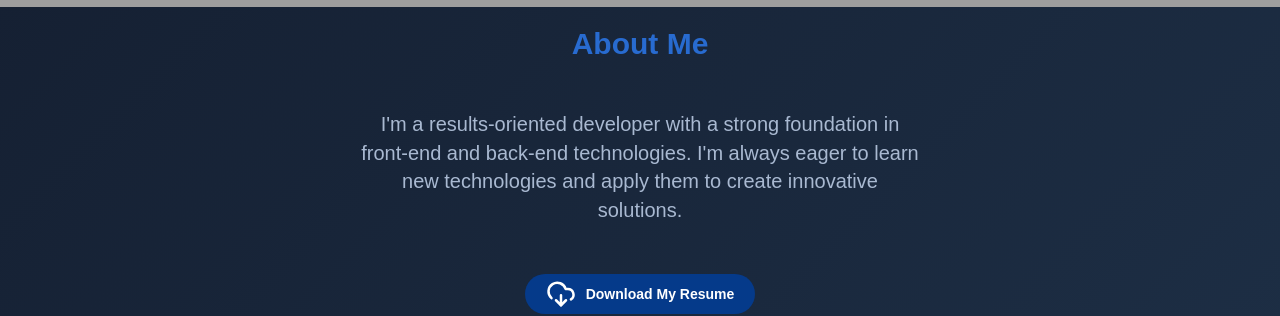
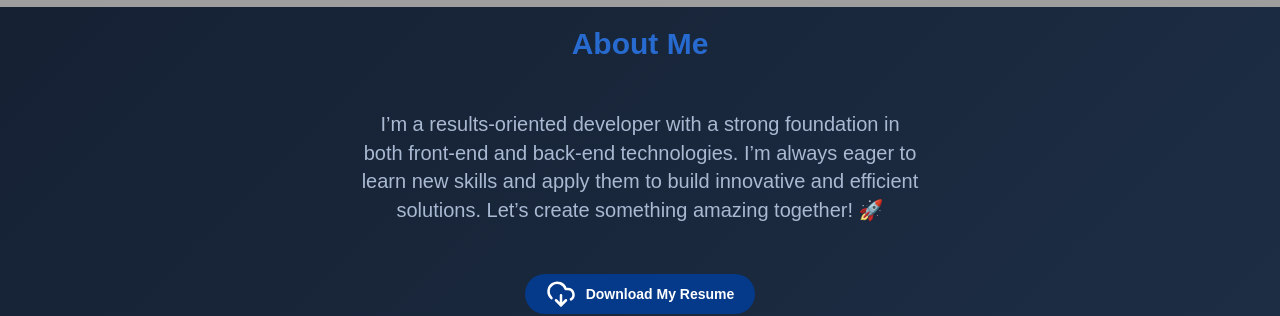
Before and after one commit to sohan418/portfolio_website, a React (Create React App) app: page / in a window 1280 px wide. Shown: the part 263-579 px from the top of the page. Built offline with nearby package versions, Linux system fonts and the light colour scheme; grey boxes are pictures that could not be loaded.

Commit message:
changes in css

```diff
--- a/src/pages/Home/Home.js
+++ b/src/pages/Home/Home.js
@@ -106,9 +106,7 @@ const Home = () => {
       <div className="about-heading fade-in" id="aboutus">
         <h1>About Me</h1>
         <p>
-          I'm a results-oriented developer with a strong foundation in front-end
-          and back-end technologies. I'm always eager to learn new technologies
-          and apply them to create innovative solutions.
+        I’m a results-oriented developer with a strong foundation in both front-end and back-end technologies. I’m always eager to learn new skills and apply them to build innovative and efficient solutions. Let’s create something amazing together! 🚀
         </p>
         <div className="button-container">
             <button className="btn-5"  onClick={handleFileDownload}> <CloudDownload size={30}/>  <span>Download My Resume</span>
```
